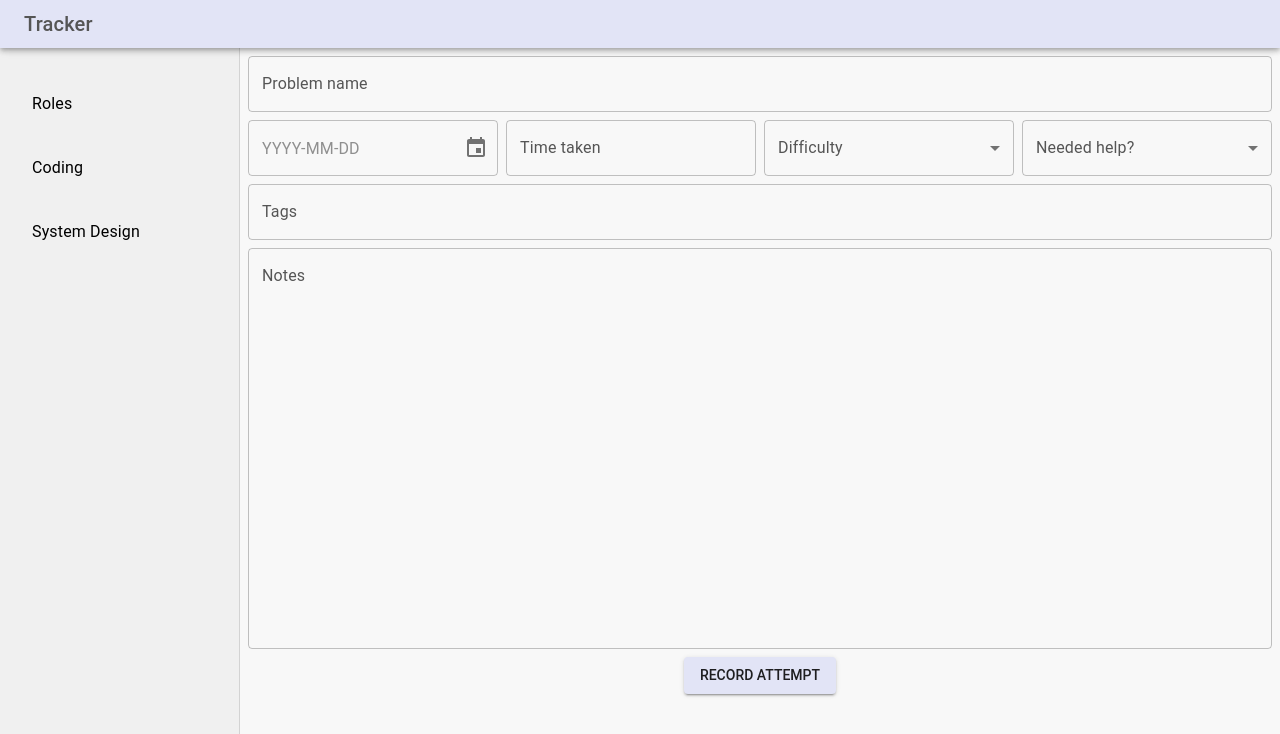
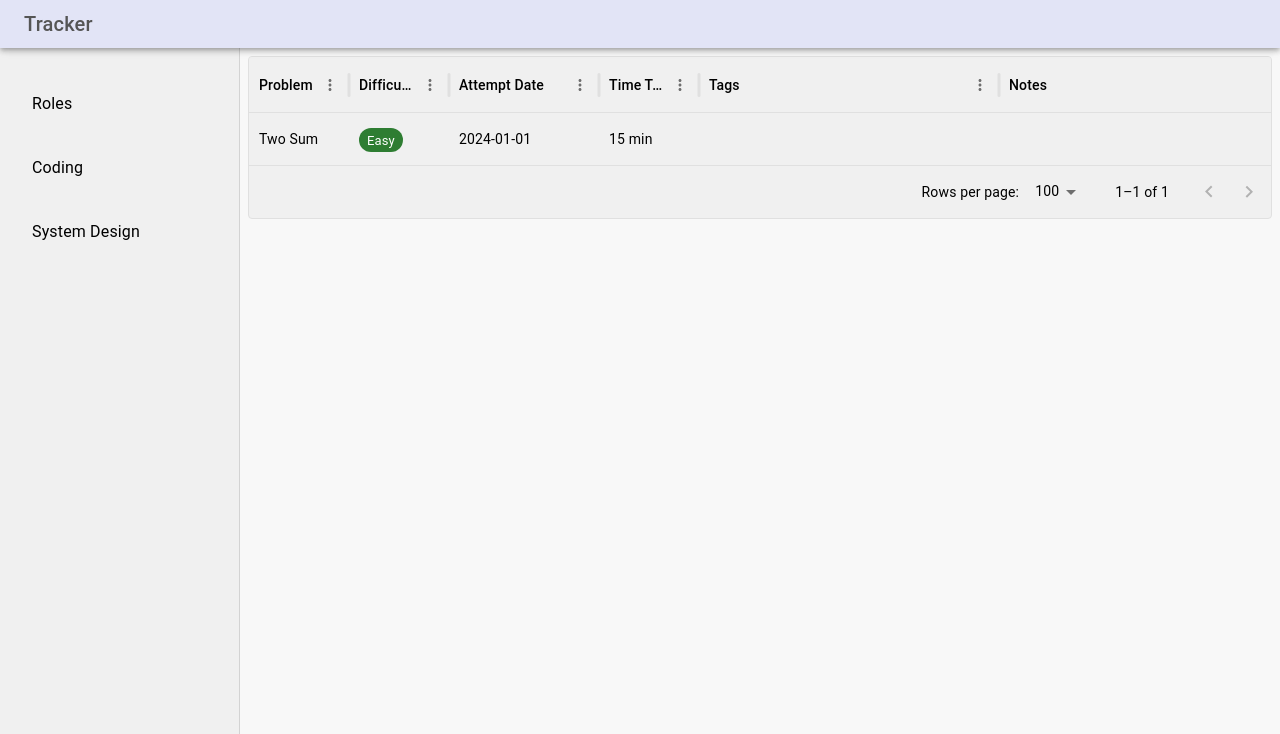
Before and after one commit to georgegarrington/tracker, a React (Vite) app in the folder frontend/: page /coding in a window 1280 px wide. Shown: the top 734 px of the page. Built offline with nearby package versions, Linux system fonts and the light colour scheme.

Commit message:
POC CodingAttempt table

```diff
--- /dev/null
+++ b/frontend/src/components/common/DifficultyChip.tsx
@@ -0,0 +1,34 @@
+import { Chip } from "@mui/material";
+import type { ApplicationStatus } from "../../types/ApplicationStatus";
+import { useMemo } from "react";
+import type { Difficulty } from "../../types/common";
+
+export function DifficultyChip({
+  difficulty,
+}: {
+  difficulty: Difficulty;
+}) {
+  const [colour, text]: [
+    (
+      | "default"
+      | "primary"
+      | "secondary"
+      | "error"
+      | "info"
+      | "success"
+      | "warning"
+    ),
+    string,
+  ] = useMemo(() => {
+    switch (difficulty) {
+        case "Easy":
+            return ["success", "Easy"];
+        case "Medium":
+            return ["warning", "Medium"];
+        case "Hard":
+            return ["error", "Hard"];
+    }
+  }, [difficulty]);
+
+  return <Chip label={text} color={colour} size="small" />;
+}
--- /dev/null
+++ b/frontend/src/components/pages/coding/CodingAttemptGrid/index.tsx
@@ -0,0 +1,52 @@
+import { DataGrid, type GridCellParams, type GridColDef } from "@mui/x-data-grid";
+import type { Difficulty } from "../../../../types/common";
+import { DifficultyChip } from "../../../common/DifficultyChip";
+
+export function CodingAttemptTable() {
+
+    const columns: GridColDef[] = [
+        {
+            field: "problem",
+            headerName: "Problem"
+        },
+        {
+            field: "difficulty",
+            headerName: "Difficulty",
+            renderCell: ({value}: GridCellParams<any, Difficulty>) =>
+                value && <DifficultyChip difficulty={value} />,
+        },
+        {
+            field: "date",
+            headerName: "Attempt Date",
+            width: 150
+        },
+        {
+            field: "timeTaken",
+            headerName: "Time Taken"
+        },
+        {
+            field: "tags",
+            headerName: "Tags",
+            width: 300,
+        },
+        {
+            field: "notes",
+            headerName: "Notes",
+            width: 300,
+        }
+    ]
+
+    return <DataGrid
+    rows={[
+        {
+            id: 1,
+            problem: "Two Sum",
+            difficulty: "Easy",
+            date: "2024-01-01",
+            timeTaken: "15 min",
+        }
+    ]}
+    columns={columns}
+    autoHeight
+    />
+}
--- a/frontend/src/components/pages/coding/index.tsx
+++ b/frontend/src/components/pages/coding/index.tsx
@@ -1,9 +1,10 @@
-import { Autocomplete, Stack, TextField } from "@mui/material";
+import { Autocomplete, Stack, TextField, Typography } from "@mui/material";
 import { CodingProblemAutocomplete } from "./AttemptEntry/CodingProblemAutocomplete";
 import { Tag } from "@mui/icons-material";
 import { TagAutocomplete } from "./AttemptEntry/TagAutocomplete";
 import { AttemptEntry } from "./AttemptEntry";
 import { get } from "es-toolkit/compat";
+import { CodingAttemptTable } from "./CodingAttemptGrid";
 
 function getExistingProblems(): string[] {
   return [
@@ -30,9 +31,10 @@ function getExistingTags(): string[] {
 
 export default function Coding() {
   return <Stack direction = "column" sx = {{p: 1}}>
-    <AttemptEntry
+    {/* <AttemptEntry
     existingProblems={getExistingProblems()}
     existingTags={getExistingTags()}
-    />
+    /> */}
+    <CodingAttemptTable/>
   </Stack>
 }
```
